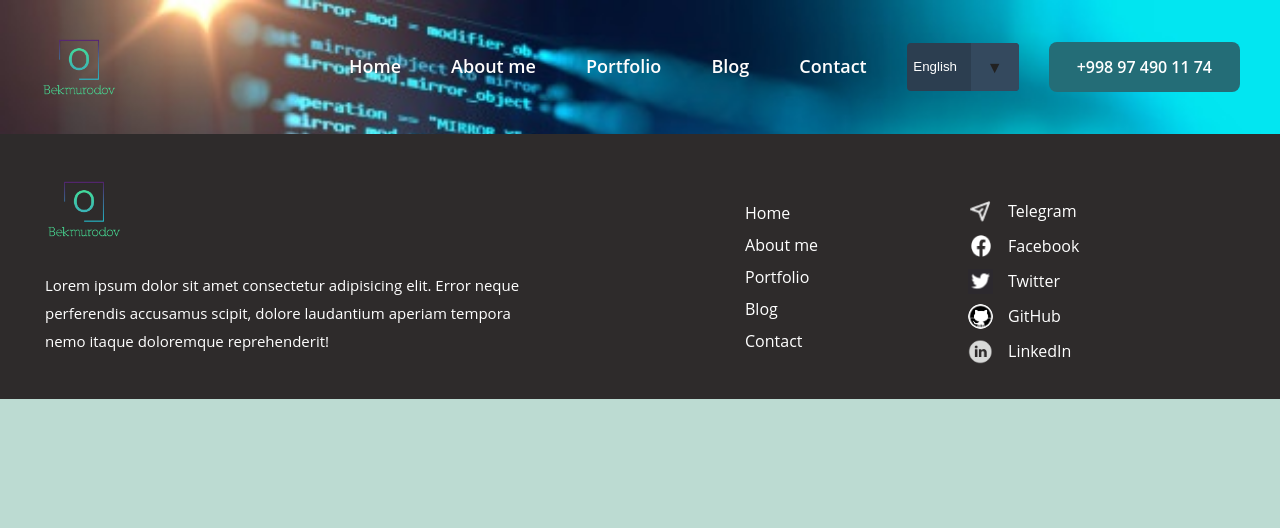
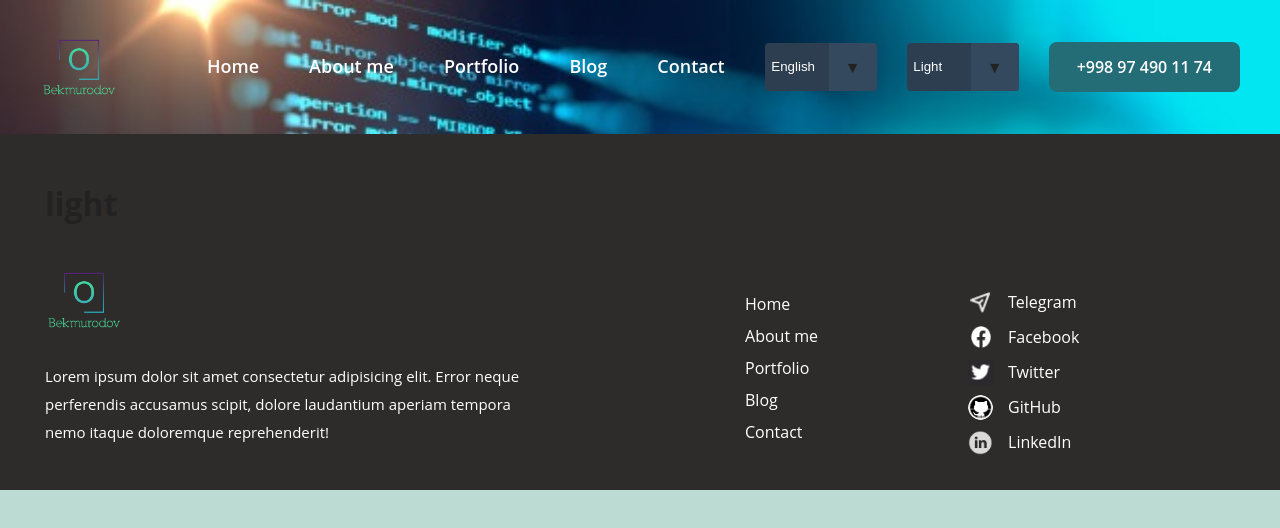
Before and after one commit to omon490/react-portf, a React (Create React App) app: page /post/1 in a window 1280 px wide. Shown: the top 528 px of the page. Built offline with nearby package versions, Linux system fonts and the light colour scheme.

Commit message:
did something

```diff
--- a/src/Components/App.jsx
+++ b/src/Components/App.jsx
@@ -9,8 +9,11 @@ import Contact from './Pages/Contact';
 import { Switch, Route } from "react-router-dom"
 
 function App() {
+
   return (
+
     <div className="App">
+
       <Header></Header>
 
         <Switch>
--- a/src/Components/Footer/Footer.css
+++ b/src/Components/Footer/Footer.css
@@ -2,6 +2,10 @@
 #site-footer{
   background-color: rgb(46, 43, 43);
   padding: 25px;
+}
+
+#site-footer.dark {
+  background-color: #fff;
 }
 
 .footer-wrapper{
--- a/src/Components/Footer/Footer.jsx
+++ b/src/Components/Footer/Footer.jsx
@@ -1,6 +1,7 @@
 import "./Footer.css"
 import {useLanguage} from '../../Context/Language'
 import Localization from '../../Localization'
+import { useTheme } from "../../Context/ThemeContext"
 
 import {Link} from "react-router-dom"
 import Logo from '../../img/site-bottom-logo.png'
@@ -13,10 +14,13 @@ function Footer() {
 
   const languageChange = e => setLanguage(e.target.value)
 
+  const [theme] = useTheme()
+
   return (
     <>
       <footer id="site-footer">
     <div className="container">
+      <h1>{theme}</h1>
       <div className="footer-wrapper">
         <div className="footer-left">
           <Link className="site-footer-link" to="/">
--- a/src/Components/Header/Header.css
+++ b/src/Components/Header/Header.css
@@ -12,6 +12,11 @@
   background-repeat: no-repeat;
   background-size: cover;
   background-position: right top;
+}
+
+.site-header.dark {
+  padding: 35px 0;
+  background-color: red;
 }
 
 .site-header-wrapper{
--- a/src/Components/Header/Header.jsx
+++ b/src/Components/Header/Header.jsx
@@ -1,9 +1,9 @@
 import "./Header.css"
 import {useLanguage} from '../../Context/Language'
 import Localization from '../../Localization'
+import { useTheme } from "../../Context/ThemeContext"
 
 import {Link} from "react-router-dom"
-
 
 import Logo from "../../img/site-bottom-logo.png"
 
@@ -14,6 +14,8 @@ function Header() {
   const TEXT = Localization[language]
 
   const languageChange = e => setLanguage(e.target.value)
+
+  const [theme, setTheme] = useTheme()
 
   return (
 <>
@@ -88,6 +90,18 @@ function Header() {
               </select>
               </div>
             </li>
+
+
+
+            <li className="navbar-item">
+              <div className="select">
+              <select className="navbar-select" defaultValue={theme}
+              onChange={e => setTheme(e.target.value)}>
+                <option className="option" value="light">Light</option>
+                <option className="option" value="dark">Dark</option>
+              </select>
+              </div>
+            </li>
           </ul>
           <a className="tel-link" href="tel:+9984901174">+998 97 490 11 74</a>
         </nav>
--- a/src/Context/Language.jsx
+++ b/src/Context/Language.jsx
@@ -3,8 +3,11 @@ import React, {createContext, useState, useContext} from 'react'
 const LanguageContext = createContext()
 
 function Language ({children}) {
+
   const [lang, setLang] = useState("en")
+
   const value = {lang, setLang}
+
   return(
     <>
       <LanguageContext.Provider value={value}>
@@ -15,6 +18,7 @@ function Language ({children}) {
 }
 
 function useLanguage () {
+
   const {lang, setLang} = useContext(LanguageContext)
 
   return [lang, setLang]
--- /dev/null
+++ b/src/Context/ThemeContext.jsx
@@ -0,0 +1,39 @@
+import { createContext, useState, useContext, useEffect } from "react"
+
+const ThemeContext = createContext()
+
+function ThemeProvider({ children }) {
+
+	const [theme, setTheme] = useState(window.localStorage.getItem("theme") || "light")
+
+	const value = {
+		theme: theme,
+		setTheme: setTheme,
+	}
+
+	useEffect(() => {
+
+		window.localStorage.setItem("theme", theme)
+
+		console.log(theme)
+
+	}, [theme])
+
+	return (
+		<ThemeContext.Provider value={value}>
+			{children}
+		</ThemeContext.Provider>
+	)
+}
+
+function useTheme(setterOnly = false) {
+
+	const { theme, setTheme } = useContext(ThemeContext)
+
+	return setterOnly ? [setTheme] : [theme, setTheme]
+}
+
+export {
+	ThemeProvider,
+	useTheme,
+}
--- a/src/index.js
+++ b/src/index.js
@@ -1,17 +1,20 @@
 import React from 'react';
 import ReactDOM from 'react-dom';
 import './index.css';
+import {BrowserRouter} from "react-router-dom"
+import { ThemeProvider } from './Context/ThemeContext'
+import {Language} from './Context/Language'
 import App from './Components/App';
-import {Language} from './Context/Language'
 
-import {BrowserRouter} from "react-router-dom"
 
 ReactDOM.render(
   <React.StrictMode>
     <BrowserRouter>
-    <Language>
-    <App />
-    </Language>
+      <Language>
+        <ThemeProvider>
+          <App />
+        </ThemeProvider>
+      </Language>
     </BrowserRouter>
   </React.StrictMode>,
   document.getElementById('root')
```
